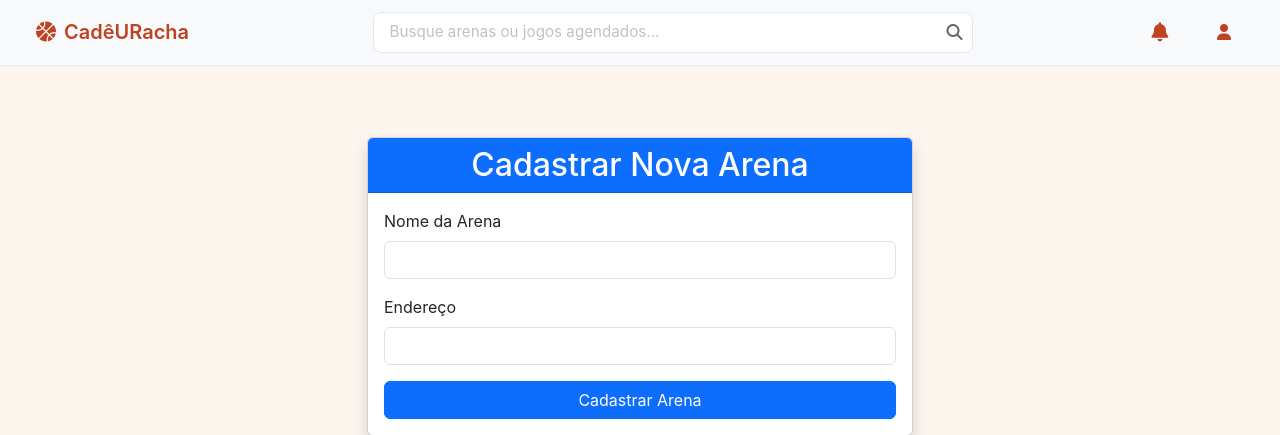
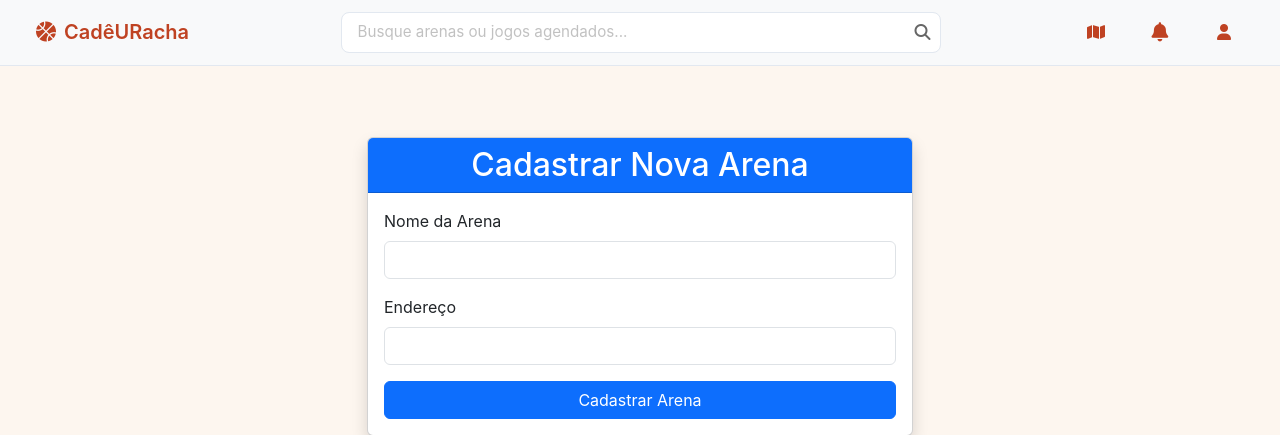
Before and after one commit to Syne-s/CadeURacha, a Django app: page /cadastrar_arena/ in a window 1280 px wide. Shown: the top 435 px of the page. Run offline with Django 5.2, Linux system fonts and the light colour scheme; the visitor is signed in with stand-in values (Sample User, id 1); some libraries are stand-ins or nearby versions.

Commit message:
adiciona ícone de mapa na navbar e ajusta textos das opções do menu dropdown para melhor consistência

```diff
--- a/app_synes/templates/app_synes/base.html
+++ b/app_synes/templates/app_synes/base.html
@@ -635,6 +635,12 @@
             </div>
             <div class="nav-right">
                 {% if user.is_authenticated %}
+                    <!-- Ícone de mapa -->
+                    <div class="nav-item">
+                        <a class="nav-link nav-icon" href="{% url 'map' %}">
+                            <i class="fas fa-map"></i>
+                        </a>
+                    </div>
                     <!-- Sino de notificações para usuários autenticados -->
                     <div class="nav-item dropdown">
                         <a class="nav-link dropdown-toggle nav-icon" href="#" id="notificationDropdown" role="button" data-bs-toggle="dropdown" aria-expanded="false">
@@ -657,9 +663,9 @@
                             <i class="fas fa-user"></i>
                         </a>
                         <ul class="dropdown-menu dropdown-menu-end" aria-labelledby="navbarDropdown">
-                            <li><a class="dropdown-item" href="#"><i class="fas fa-basketball-ball"></i>Meus jogos</a></li>
-                            <li><a class="dropdown-item" href="#"><i class="fas fa-calendar-check"></i>Minhas reservas</a></li>
-                            <li><a class="dropdown-item" href="#"><i class="fas fa-user-edit"></i>Editar perfil</a></li>
+                            <li><a class="dropdown-item" href="#"><i class="fas fa-basketball-ball"></i>Meus Jogos</a></li>
+                            <li><a class="dropdown-item" href="#"><i class="fas fa-calendar-check"></i>Minhas Reservas</a></li>
+                            <li><a class="dropdown-item" href="#"><i class="fas fa-user-edit"></i>Editar Perfil</a></li>
                             <li><hr class="dropdown-divider"></li>
                             <li><a class="dropdown-item logout-link" href="{% url 'logout' %}"><i class="fas fa-sign-out-alt"></i>Sair</a></li>
                         </ul>
```
